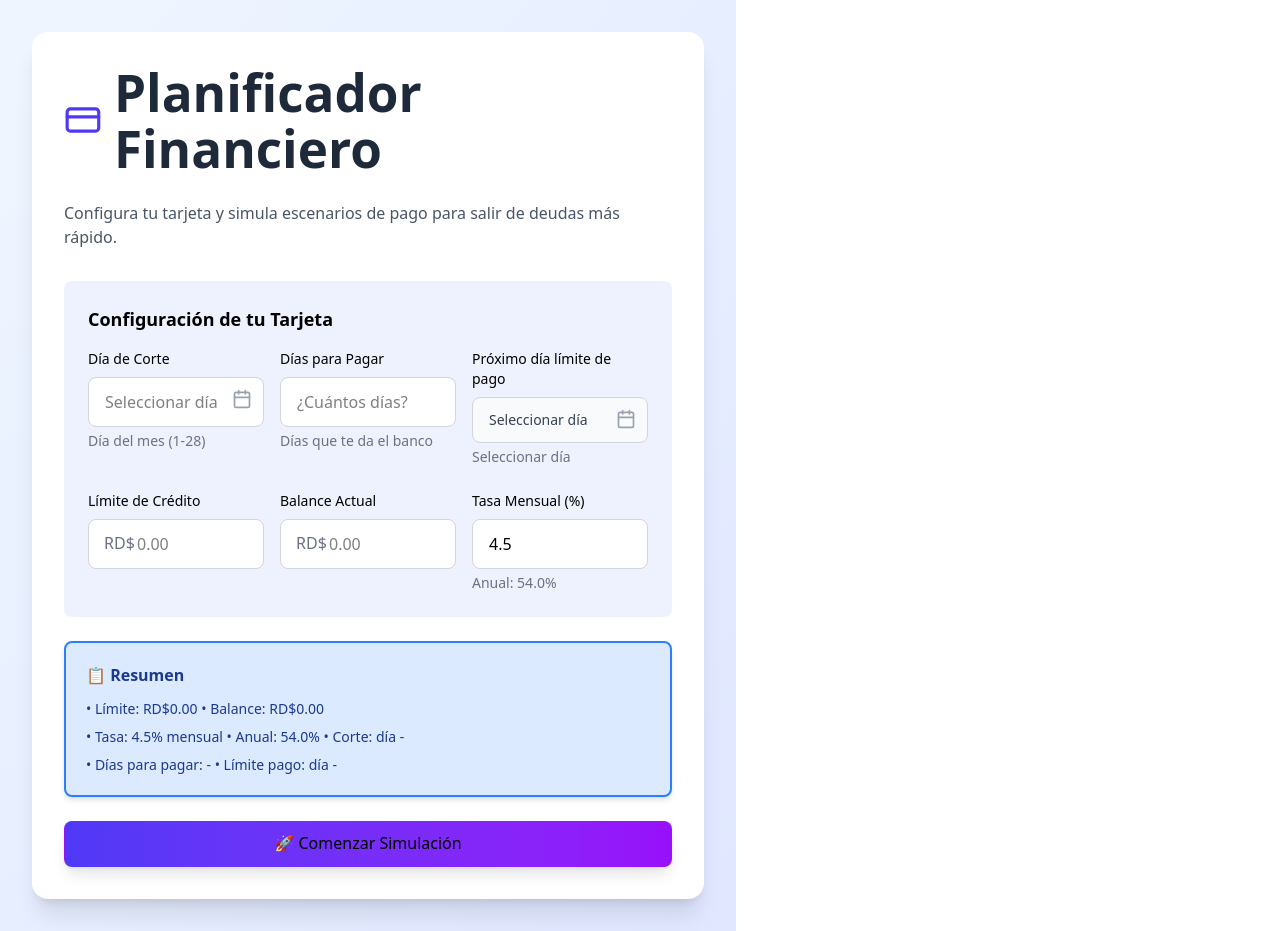
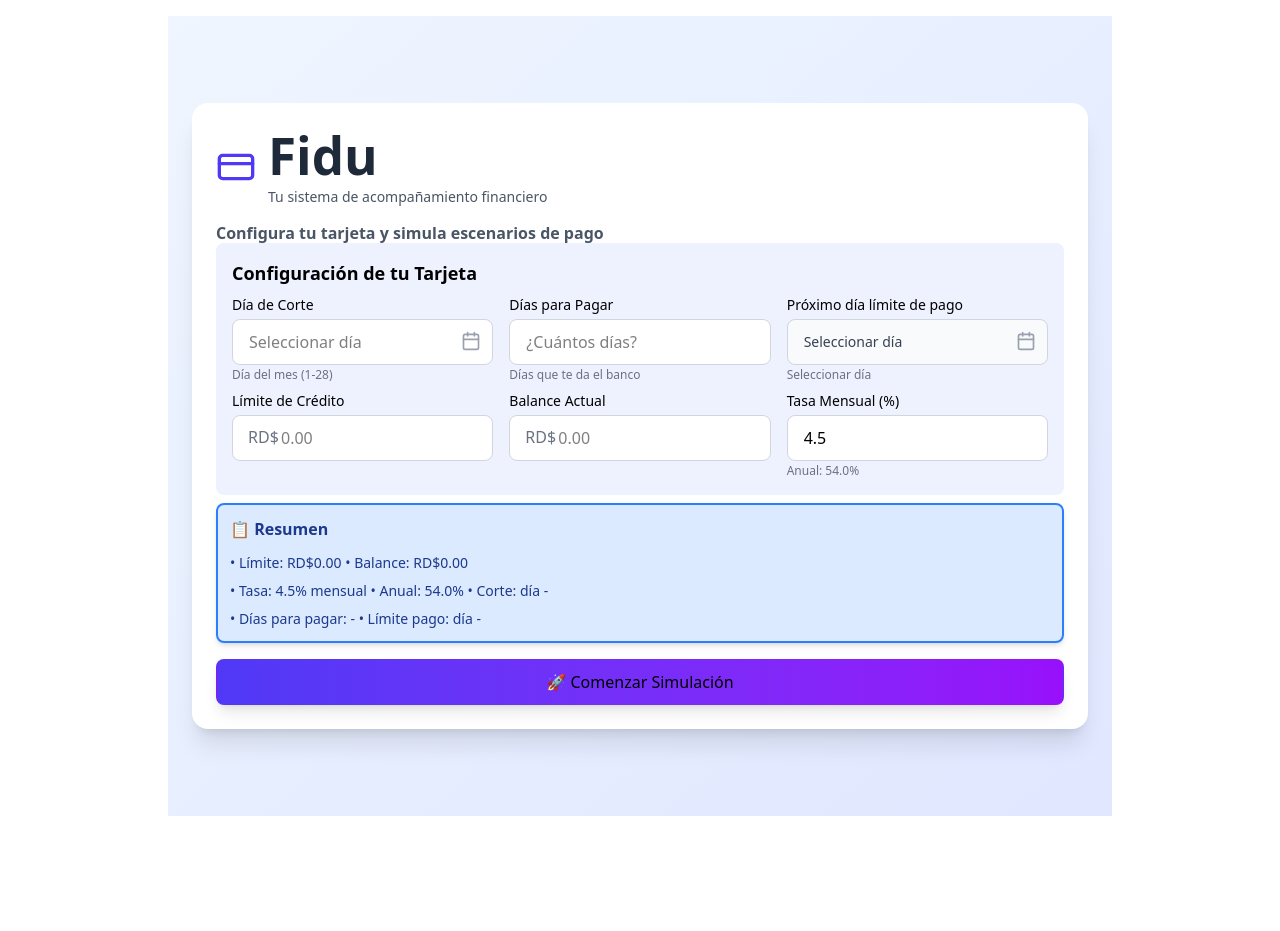
Before and after one commit to drfernandez1221-coder/planificador-financiero, a React (Vite) app: page / in a window 1280 px wide. After the commit the page ends 832 px from the top, so only its background shows below. Built offline with nearby package versions, Linux system fonts and the light colour scheme.

Commit message:
ajustada

```diff
--- a/src/App.jsx
+++ b/src/App.jsx
@@ -377,24 +377,27 @@ export default function CreditCardPlanner() {
 
   if (gameState === 'setup') {
     return (
-      <div className="min-h-screen bg-gradient-to-br from-blue-50 to-indigo-100 p-8">
-        <div className="max-w-2xl mx-auto">
-          <div className="bg-white rounded-2xl shadow-xl p-8">
-            <div className="flex items-center gap-3 mb-6">
+      <div className="min-h-screen bg-gradient-to-br from-blue-50 to-indigo-100 flex items-center justify-center p-6">
+        <div className="w-full max-w-4xl mx-auto">
+          <div className="bg-white rounded-2xl shadow-xl p-6 leading-tight">
+            <div className="flex items-center gap-3 mb-4">
               <CreditCard className="w-10 h-10 text-indigo-600" />
-              <h1 className="text-3xl font-bold text-gray-800">Planificador Financiero</h1>
+              <div>
+                <h1 className="text-3xl font-bold text-gray-800">Fidu</h1>
+                <div className="text-sm text-gray-600 mt-1">Tu sistema de acompañamiento financiero</div>
+              </div>
             </div>
 
-            <p className="text-gray-600 mb-8">
-              Configura tu tarjeta y simula escenarios de pago para salir de deudas más rápido.
+            <p className="text-gray-600 mb-0">
+              <span className="font-semibold">Configura tu tarjeta y simula escenarios de pago</span>
             </p>
 
-            <div className="bg-indigo-50 rounded-lg p-6 mb-6 space-y-6">
-              <h2 className="font-semibold text-lg mb-4">Configuración de tu Tarjeta</h2>
+            <div className="bg-indigo-50 rounded-lg p-4 mb-2 space-y-2 leading-tight">
+              <h2 className="font-semibold text-lg mb-2">Configuración de tu Tarjeta</h2>
 
               <div className="grid grid-cols-1 sm:grid-cols-3 gap-4">
                 <div>
-                  <label className="block text-sm font-medium mb-2">Día de Corte</label>
+                  <label className="block text-sm font-medium mb-1">Día de Corte</label>
                   <div className="relative">
                     <input
                       type="number"
@@ -478,11 +481,11 @@ export default function CreditCardPlanner() {
                       </div>
                     )}
                   </div>
-                  <div className="text-sm text-gray-500 mt-1">Día del mes (1-28)</div>
+                  <div className="text-xs text-gray-500 mt-0.5">Día del mes (1-28)</div>
                 </div>
 
                 <div>
-                  <label className="block text-sm font-medium mb-2">Días para Pagar</label>
+                  <label className="block text-sm font-medium mb-1">Días para Pagar</label>
                   <input
                     type="number"
                     value={daysToPayInput}
@@ -491,11 +494,11 @@ export default function CreditCardPlanner() {
                     min="0"
                     placeholder="¿Cuántos días?"
                   />
-                  <div className="text-sm text-gray-500 mt-1">Días que te da el banco</div>
+                  <div className="text-xs text-gray-500 mt-0.5">Días que te da el banco</div>
                 </div>
 
                 <div>
-                  <label className="block text-sm font-medium mb-2">Próximo día límite de pago</label>
+                  <label className="block text-sm font-medium mb-1">Próximo día límite de pago</label>
                   <div className="relative">
                     <div className="w-full px-4 py-3 border border-gray-300 rounded-lg bg-gray-50 text-gray-700 text-sm font-medium">
                       {paymentDueDay ? formatDate(parseInt(paymentDueDay), paymentCalendarMonth, paymentCalendarYear) : 'Seleccionar día'}
@@ -575,7 +578,7 @@ export default function CreditCardPlanner() {
                       </div>
                     )}
                   </div>
-                  <div className="text-sm text-gray-500 mt-1">
+                  <div className="text-xs text-gray-500 mt-0.5">
                     {paymentDueDay ? 'Seleccionado manualmente' : 'Seleccionar día'}
                   </div>
                 </div>
@@ -583,7 +586,7 @@ export default function CreditCardPlanner() {
 
               <div className="grid grid-cols-1 sm:grid-cols-3 gap-4">
                 <div>
-                  <label className="block text-sm font-medium mb-2">Límite de Crédito</label>
+                  <label className="block text-sm font-medium mb-1">Límite de Crédito</label>
                   <div className="relative">
                     <span className="absolute left-4 top-3 text-gray-500 font-medium">RD$</span>
                     <input
@@ -597,7 +600,7 @@ export default function CreditCardPlanner() {
                 </div>
 
                 <div>
-                  <label className="block text-sm font-medium mb-2">Balance Actual</label>
+                  <label className="block text-sm font-medium mb-1">Balance Actual</label>
                   <div className="relative">
                     <span className="absolute left-4 top-3 text-gray-500 font-medium">RD$</span>
                     <input
@@ -609,14 +612,14 @@ export default function CreditCardPlanner() {
                     />
                   </div>
                   {balance > creditLimit && (
-                    <div className="text-sm text-red-600 mt-1 font-medium">
+                    <div className="text-xs text-red-600 mt-0.5 font-medium">
                       ⚠️ Sobregiro: RD${(balance - creditLimit).toLocaleString('es-DO', { minimumFractionDigits: 2, maximumFractionDigits: 2 })}
                     </div>
                   )}
                 </div>
 
                 <div>
-                  <label className="block text-sm font-medium mb-2">Tasa Mensual (%)</label>
+                  <label className="block text-sm font-medium mb-1">Tasa Mensual (%)</label>
                   <input
                     type="number"
                     value={monthlyRateInput}
@@ -626,14 +629,14 @@ export default function CreditCardPlanner() {
                     min="0"
                     placeholder="4.5"
                   />
-                  <div className="text-sm text-gray-500 mt-1">
+                  <div className="text-xs text-gray-500 mt-0.5">
                     Anual: {computedAnnualDisplay !== '-' ? `${computedAnnualDisplay}%` : '-'}
                   </div>
                 </div>
               </div>
             </div>
 
-            <div className="bg-blue-100 border-2 border-blue-500 rounded-lg p-5 mb-6 shadow-md">
+            <div className="bg-blue-100 border-2 border-blue-500 rounded-lg p-3 mb-4 shadow-md">
               <h3 className="font-bold text-blue-900 mb-3 text-base">📋 Resumen</h3>
               <div className="text-sm text-blue-900 space-y-2 font-medium">
                 <div>• Límite: {formatCurrency(creditLimit)} • Balance: {formatCurrency(balance)}</div>
@@ -655,15 +658,16 @@ export default function CreditCardPlanner() {
   }
 
   return (
-    <div className="min-h-screen bg-gradient-to-br from-purple-50 to-pink-50 p-4 md:p-8">
-      <div className="max-w-7xl mx-auto">
-        <div className="bg-white rounded-2xl shadow-xl p-4 md:p-8">
-          <div className="flex flex-col lg:flex-row items-start lg:items-center justify-between mb-6 gap-4">
+    <div className="min-h-screen bg-gradient-to-br from-purple-50 to-pink-50 flex items-center justify-center p-6">
+      <div className="w-full max-w-6xl mx-auto">
+        <div className="bg-white rounded-2xl shadow-xl p-6 md:p-8 leading-tight">
+          <div className="flex flex-col lg:flex-row items-start lg:items-center justify-between mb-4 gap-3">
             <div className="flex items-center gap-3">
               <CreditCard className="w-8 h-8 text-indigo-600" />
               <div>
-                <h1 className="text-2xl font-bold text-gray-800">Planificador de Pagos</h1>
-              <div className="flex items-center gap-4 text-sm text-gray-600 mt-1">
+                <h1 className="text-2xl font-bold text-gray-800">Fidu</h1>
+                <div className="text-xs text-gray-600 mt-1">Tu sistema de acompañamiento financiero</div>
+                <div className="flex items-center gap-3 text-sm text-gray-600 mt-2">
                   <span>📅 Corte: día {cutoffDay}</span>
                   <span>⏳ Días para pagar: {daysToPayInput}</span>
                   <span className="text-red-600 font-semibold">⏰ Límite pago: día {effectivePaymentDueDay}</span>
@@ -697,11 +701,11 @@ export default function CreditCardPlanner() {
           </div>
 
           {showSettings && (
-            <div className="bg-gray-50 border border-gray-200 rounded-lg p-6 mb-6">
+            <div className="bg-gray-50 border border-gray-200 rounded-lg p-4 mb-4">
               <h3 className="font-semibold text-lg mb-4">Configuración Actual</h3>
               <div className="grid grid-cols-1 md:grid-cols-3 gap-4">
                 <div>
-                  <label className="block text-sm font-medium mb-2">Límite de Crédito</label>
+                  <label className="block text-sm font-medium mb-1">Límite de Crédito</label>
                   <div className="relative">
                     <span className="absolute left-3 top-2 text-gray-500 font-medium text-sm">RD$</span>
                     <input
@@ -714,7 +718,7 @@ export default function CreditCardPlanner() {
                   </div>
                 </div>
                 <div>
-                  <label className="block text-sm font-medium mb-2">Tasa Mensual (%)</label>
+                  <label className="block text-sm font-medium mb-1">Tasa Mensual (%)</label>
                   <input
                     type="number"
                     value={monthlyRateInput}
@@ -725,7 +729,7 @@ export default function CreditCardPlanner() {
                   />
                 </div>
                 <div>
-                  <label className="block text-sm font-medium mb-2">Tasa Anual</label>
+                  <label className="block text-sm font-medium mb-1">Tasa Anual</label>
                   <div className="w-full px-3 py-2 bg-gray-100 border border-gray-300 rounded-lg">
                     {computedAnnualDisplay !== '-' ? `${computedAnnualDisplay}%` : '-'}
                   </div>
@@ -734,7 +738,7 @@ export default function CreditCardPlanner() {
             </div>
           )}
 
-          <div className="grid grid-cols-2 md:grid-cols-4 gap-3 mb-6">
+          <div className="grid grid-cols-2 md:grid-cols-4 gap-2 mb-4">
             <div className="bg-gradient-to-br from-indigo-500 to-purple-600 rounded-lg p-4 text-white">
               <div className="text-xs opacity-90 mb-1">Balance Actual</div>
               <div className="text-xl font-bold">{formatCurrency(balance)}</div>
@@ -757,8 +761,8 @@ export default function CreditCardPlanner() {
             </div>
           </div>
 
-          <div className="mb-6">
-            <div className="bg-amber-50 border-l-4 border-amber-500 p-4 mb-6 rounded">
+          <div className="mb-4">
+            <div className="bg-amber-50 border-l-4 border-amber-500 p-3 mb-4 rounded">
               <div className="flex gap-3 items-center">
                 <AlertCircle className="w-5 h-5 text-amber-600 flex-shrink-0" />
                 <p className="text-sm text-amber-800">
--- a/src/index.css
+++ b/src/index.css
@@ -2,7 +2,7 @@
 
 :root {
   font-family: system-ui, Avenir, Helvetica, Arial, sans-serif;
-  line-height: 1.5;
+  line-height: 1.25; /* más compacto */
   font-weight: 400;
 
   color-scheme: light;
@@ -27,9 +27,11 @@ a:hover {
 body {
   margin: 0;
   display: flex;
-  place-items: center;
+  justify-content: center; /* centrar horizontalmente */
+  align-items: center; /* centrar verticalmente */
   min-width: 320px;
   min-height: 100vh;
+  padding: 1rem; /* dar espacio en pantallas pequeñas */
 }
 
 h1 {
```
